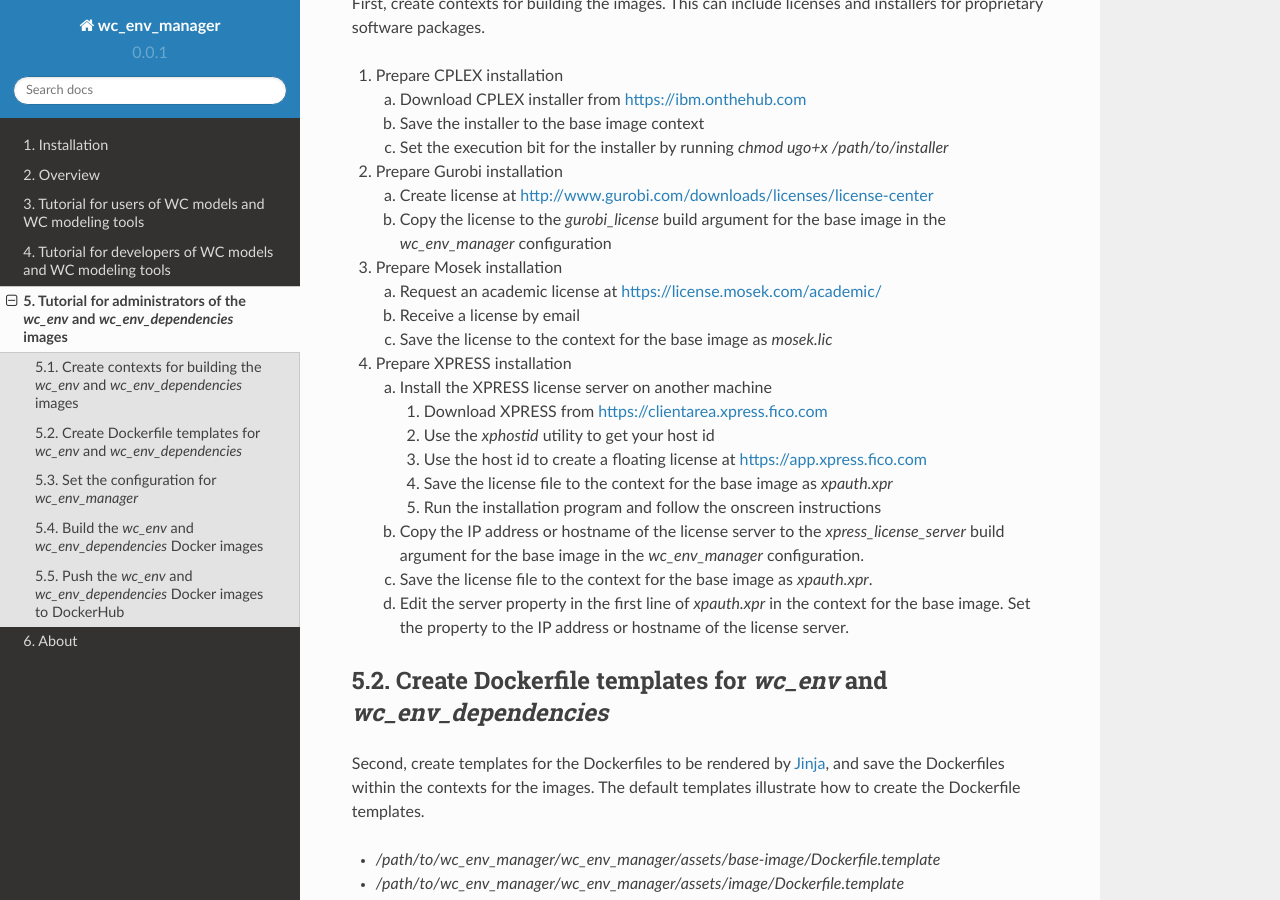
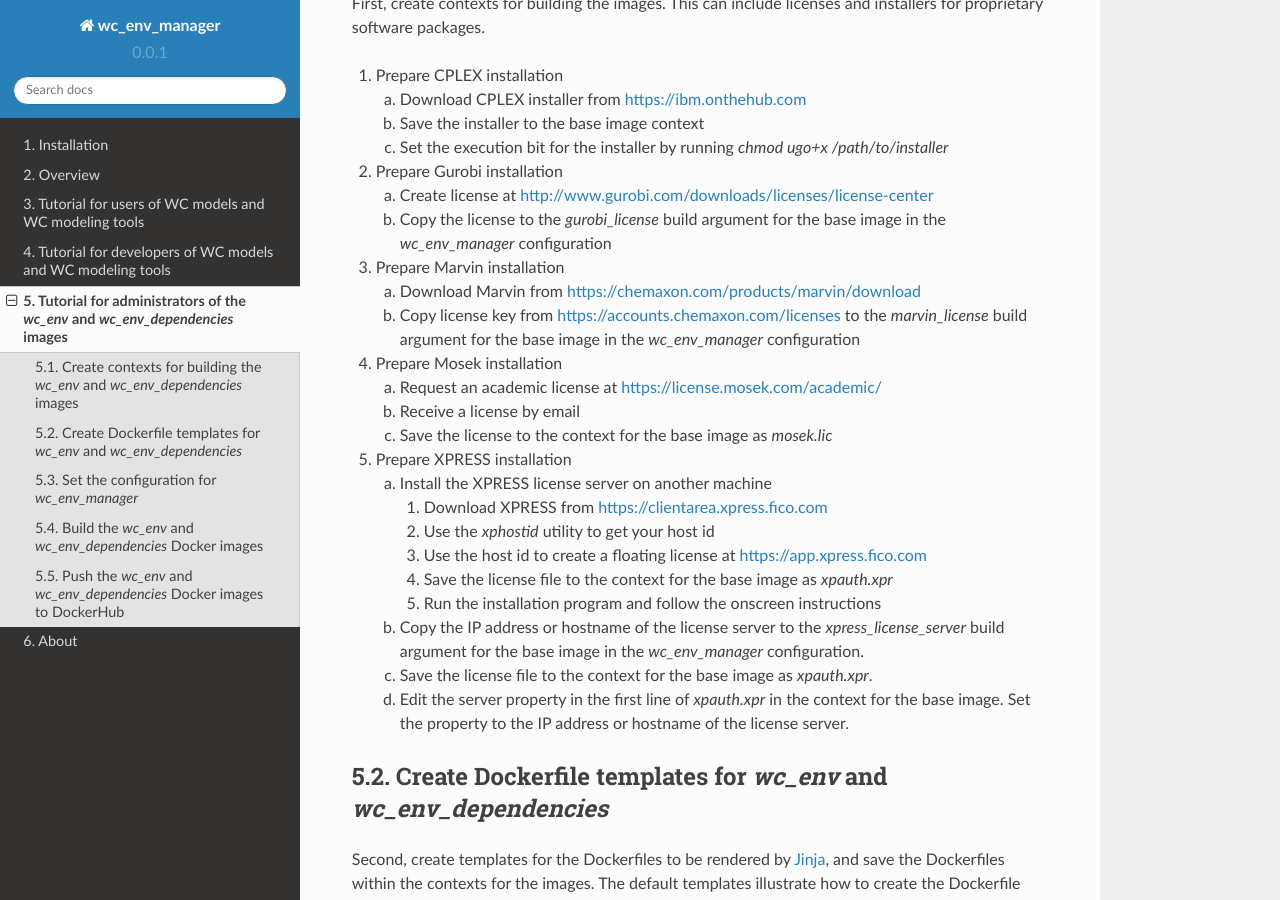
Before and after one commit to KarrLab/wc_env_manager, a Sphinx documentation site: the page built from docs/tutorial_admins.rst, in a window 1280 px wide and 900 px high, scrolled down 533 px. Built offline with Sphinx 7.4.7 and the Read the Docs theme 2.0.0, drawn with Linux system fonts in a browser that asks for light colours; pages that are not in the unit, such as notebooks, are missing from menus.

Commit message:
updating to Marvin Helium.2

```diff
--- a/docs/tutorial_admins.rst
+++ b/docs/tutorial_admins.rst
@@ -25,6 +25,11 @@
 
    a. Create license at `http://www.gurobi.com/downloads/licenses/license-center <http://www.gurobi.com/downloads/licenses/license-center>`_
    b. Copy the license to the `gurobi_license` build argument for the base image in the *wc_env_manager* configuration
+
+#. Prepare Marvin installation
+
+   a. Download Marvin from `https://chemaxon.com/products/marvin/download <https://chemaxon.com/products/marvin/download>`_
+   b. Copy license key from `https://accounts.chemaxon.com/licenses <https://accounts.chemaxon.com/licenses>`_ to the `marvin_license` build argument for the base image in the *wc_env_manager* configuration
 
 #. Prepare Mosek installation
 
```
Also changed, not shown: 2 other files.
